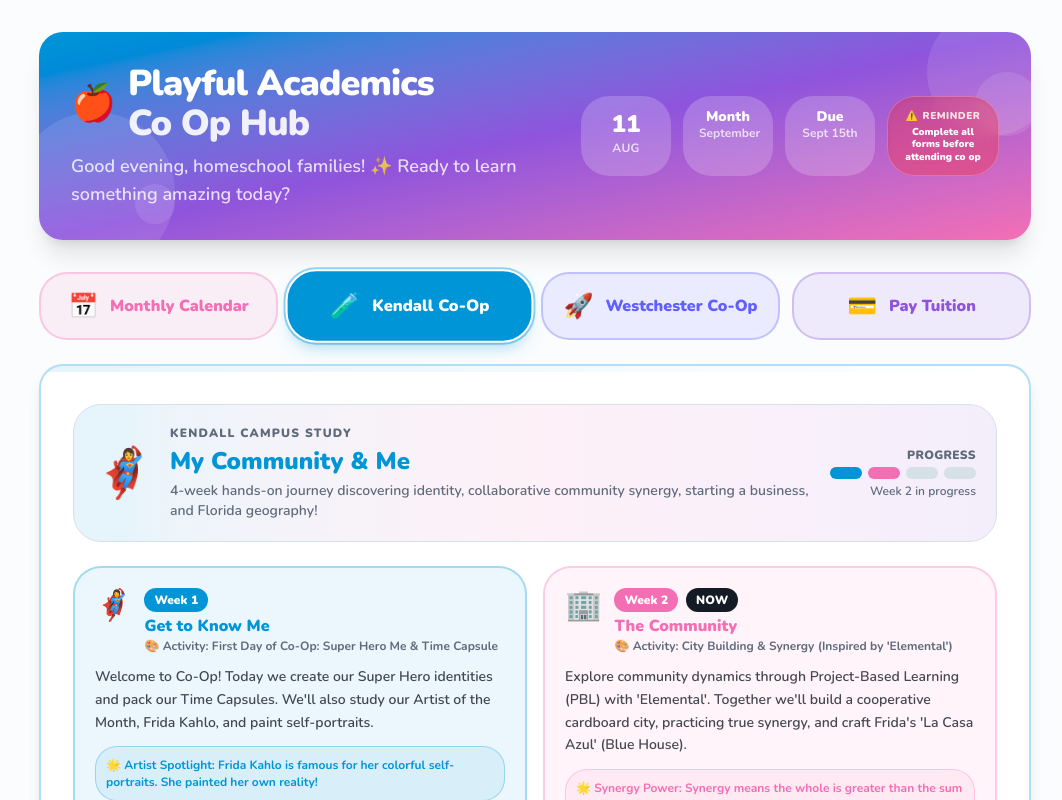
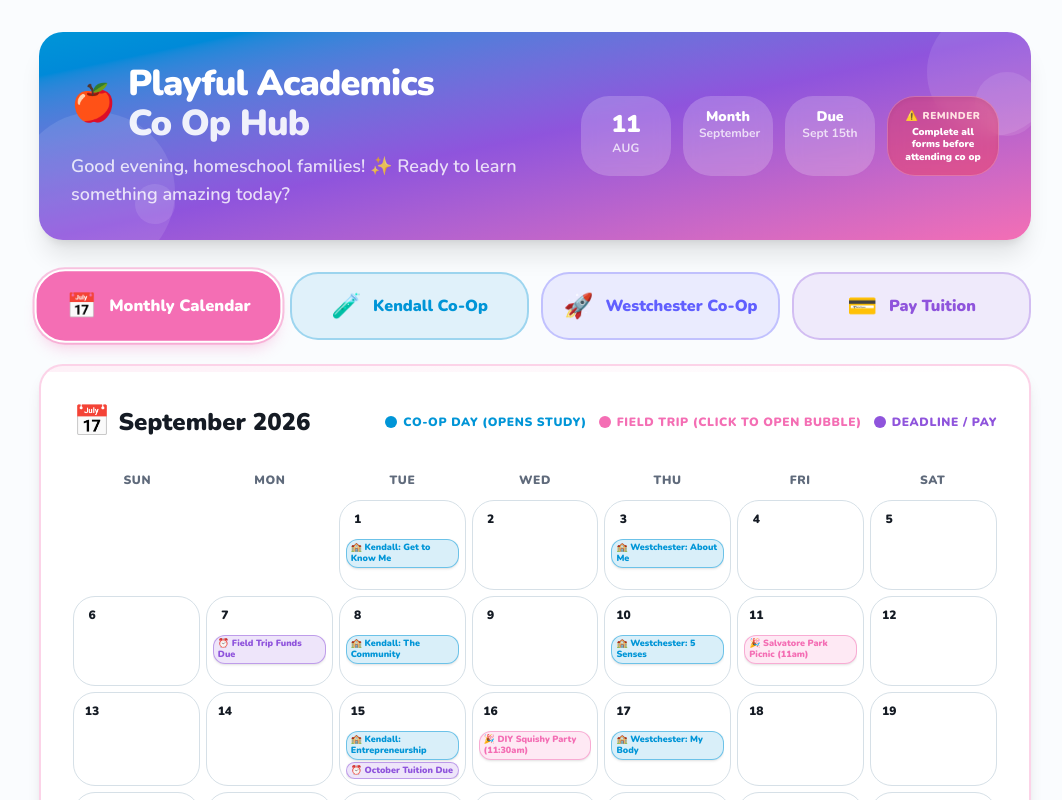
Before and after one commit to playfulacademics/homeschooler, a Next.js app: page / in a window 1280 px wide. Shown: the top 800 px of the page, without its empty margins (105-1167 px from the left). Built offline with nearby package versions, Linux system fonts and the light colour scheme.

Commit message:
Set Monthly Calendar as the default home screen on first load

```diff
--- a/app/page.tsx
+++ b/app/page.tsx
@@ -30,7 +30,7 @@ const VIEW_HEADER_BG: Record<ActiveView, string> = {
 }
 
 export default function Home() {
-  const [activeView, setActiveView] = useState<ActiveView>("kendall")
+  const [activeView, setActiveView] = useState<ActiveView>("calendar")
 
   return (
     <main className="min-h-screen bg-background">
```
